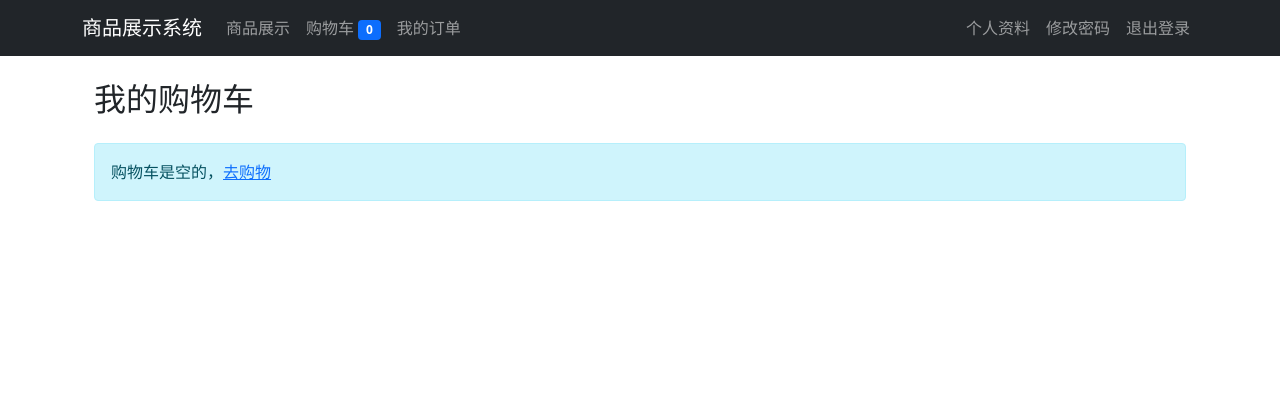
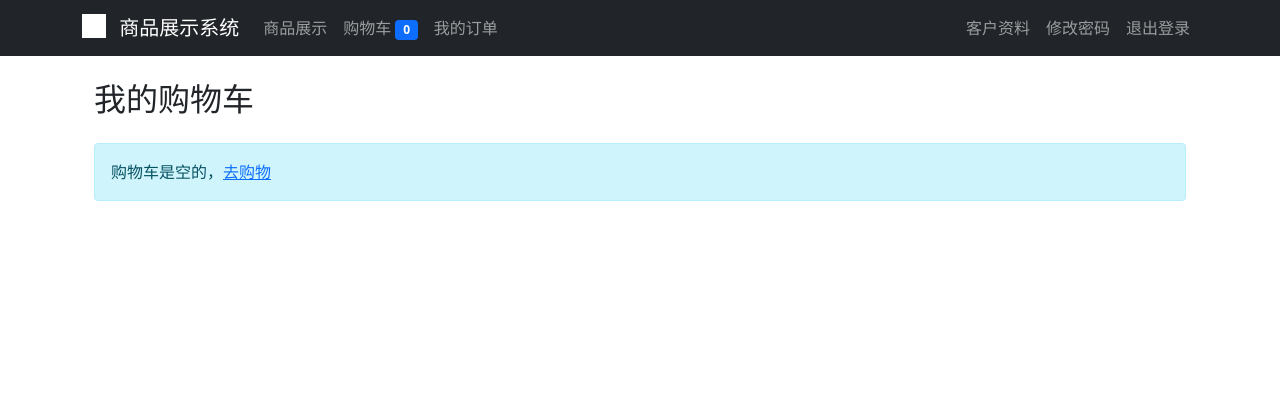
Before and after one commit to WallBreakerNO4/DBMS, a PHP site: page /cart/index.php in a window 1280 px wide. Shown: the top 420 px of the page. Run offline with PHP 8.4, Linux system fonts and the light colour scheme; the visitor is signed in with stand-in values (Sample User, id 1); data that the repository does not hold is empty; grey boxes are pictures that could not be loaded.

Commit message:
Enhance header and footer: Added favicon links and improved logo display in the navbar. Updated footer styles and corrected customer profile link text for better clarity.

```diff
--- a/assets/css/style.css
+++ b/assets/css/style.css
@@ -7,3 +7,7 @@ body {
 .footer {
     margin-top: auto;
 }
+
+.navbar-brand img {
+    filter: brightness(0) invert(1);
+}
--- a/includes/header.php
+++ b/includes/header.php
@@ -4,6 +4,13 @@
     <meta charset="UTF-8">
     <meta name="viewport" content="width=device-width, initial-scale=1.0">
     <title><?php echo (isset($_SESSION['user_id']) && in_array($_SESSION['role'], ['admin', 'supplier', 'employee'])) ? '库存管理系统' : '商品展示系统'; ?></title>
+    <link rel="icon" href="/favicon/favicon.ico">
+    <link rel="icon" type="image/svg+xml" href="/favicon/favicon.svg">
+    <link rel="apple-touch-icon" href="/favicon/apple-touch-icon.png">
+    <link rel="manifest" href="/favicon/site.webmanifest">
+    <link rel="mask-icon" href="/favicon/safari-pinned-tab.svg" color="#5bbad5">
+    <meta name="msapplication-TileColor" content="#da532c">
+    <meta name="theme-color" content="#ffffff">
     <link href="https://cdn.jsdelivr.net/npm/bootstrap@5.1.3/dist/css/bootstrap.min.css" rel="stylesheet">
     <link href="/assets/css/style.css" rel="stylesheet">
 </head>
@@ -11,6 +18,7 @@
     <nav class="navbar navbar-expand-lg navbar-dark bg-dark">
         <div class="container">
             <a class="navbar-brand" href="/">
+                <img src="/favicon/favicon.svg" alt="Logo" width="24" height="24" class="d-inline-block align-text-top me-2">
                 <?php echo (isset($_SESSION['user_id']) && in_array($_SESSION['role'], ['admin', 'supplier', 'employee'])) ? '库存管理系统' : '商品展示系统'; ?>
             </a>
             <button class="navbar-toggler" type="button" data-bs-toggle="collapse" data-bs-target="#navbarNav">
@@ -68,7 +76,7 @@
                             </li>
                         <?php elseif(isset($_SESSION['role']) && $_SESSION['role'] === 'customer'): ?>
                             <li class="nav-item">
-                                <a class="nav-link" href="/auth/customer_profile.php">个人资料</a>
+                                <a class="nav-link" href="/auth/customer_profile.php">客户资料</a>
                             </li>
                         <?php endif; ?>
                         <li class="nav-item">
```
Also changed, not shown: favicon/apple-touch-icon.png (added), favicon/favicon-96x96.png (added), favicon/favicon.ico (added), favicon/favicon.svg (added), favicon/site.webmanifest (added), favicon/web-app-manifest-192x192.png (added), favicon/web-app-manifest-512x512.png (added).
